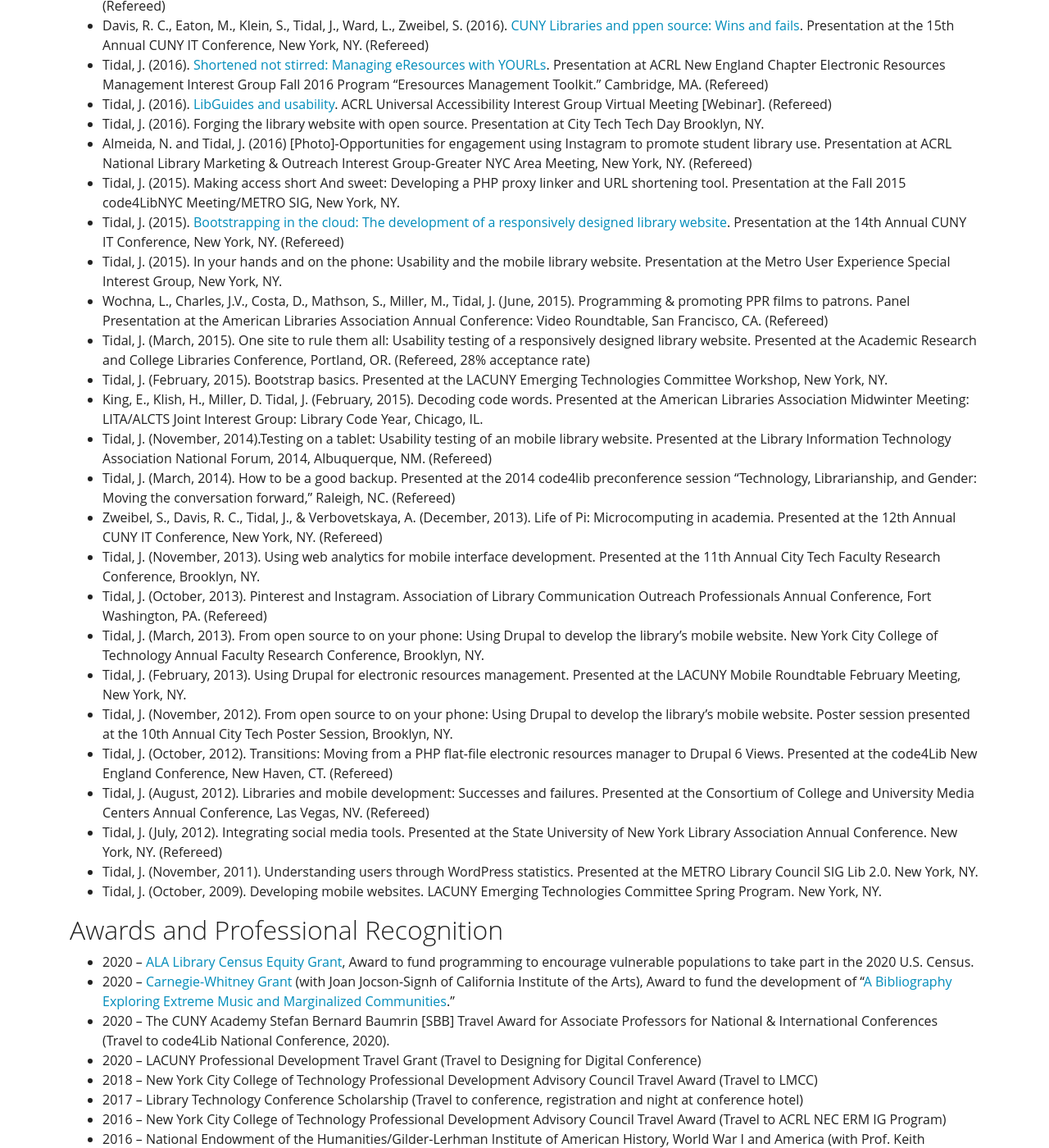
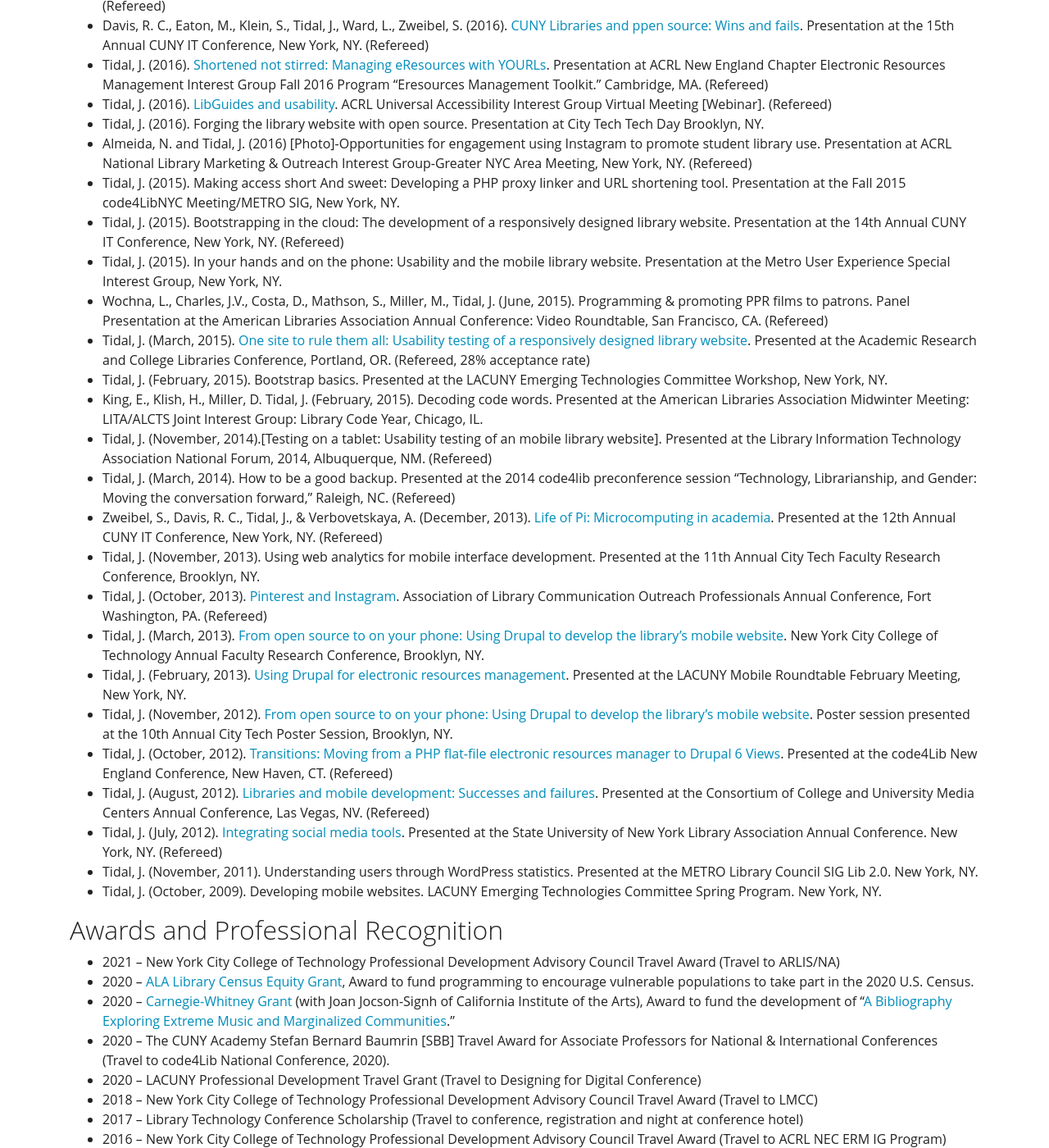
Before and after one commit to KentuckyFriedTofu/kentuckyfriedtofu.github.io.bak2, a Jekyll site: the page built from cv.md, in a window 1280 px wide and 1400 px high, scrolled down 4288 px. Shown: the whole window at 82% size. Built offline with Jekyll 4.4.1, drawn with Linux system fonts in a browser that asks for light colours; some of the changed text lies outside the part shown.

Commit message:
Update cv.md

```diff
--- a/cv.md
+++ b/cv.md
@@ -108,7 +108,7 @@ View my [Google Scholar Profile](https://scholar.google.com/citations?user=mAq-F
 
 ### Conference Proceedings
 
-* Tidal, J. (2015) One Site to Rule Them All: Usability Testing of a Responsively Designed Library Website. In Mueller, D. (Ed.) Creating Sustainable Community The Proceedings of the ACRL 2015 Conference . Paper presented at the Association of College and Research Libraries, Portland OR, 25-28 March (pp. 593-604). Association of College and Research Libraries: Chicago.
+* Tidal, J. (2015) [One Site to Rule Them All: Usability Testing of a Responsively Designed Library Website](https://academicworks.cuny.edu/ny_pubs/122/). In Mueller, D. (Ed.) Creating Sustainable Community The Proceedings of the ACRL 2015 Conference . Paper presented at the Association of College and Research Libraries, Portland OR, 25-28 March (pp. 593-604). Association of College and Research Libraries: Chicago.
 
 ### Encyclopedia Entries
 
@@ -139,7 +139,7 @@ View my [Google Scholar Profile](https://scholar.google.com/citations?user=mAq-F
 * Almeida, N., Hill, H., and Tidal, J. (2018). [You can’t always get what you want: User experience & the shifting contexts of library pedagogy](https://docs.google.com/presentation/d/1nXYILPwcKR-SCZQ8NIBNLYMDvTfrzG8ieKrsgogX6rU/edit?usp=sharing). Presentation at the CUNY IT Conference, New York, NY. (Refereed)<br>
 * Abrams, K. and Tidal, J. (2018). [Optimizing library marketing with short links](https://docs.google.com/presentation/d/17CD18E0zmh4_xXK3Z2v8WdSQhsh3Mqbe0ouDruT6bE4/edit?usp=sharing). Presentation at the Library Marketing and Communication Conference, St. Louis, MO. (Refereed)<br>
 * Tidal, J. (2018). [Accessibility and the City Tech Library Website](https://docs.google.com/presentation/d/1KNPwPXQPRpqgkonq_1Pq5gUgJN9S5D78pu1bIIldsGk/edit?usp=sharing) Presentation at the L’Association des Bibliothécaires du Québec (Quebec Library Association) 86th Annual Conference, Montreal, QC, Canada. (Refereed)<br>
-* Tidal, J. (2018). Promoting banned books in the City Tech library. Presentation at Banned Books Symposium, Newburgh, NY.<br>
+* Tidal, J. (2018). [Promoting banned books in the City Tech library](https://academicworks.cuny.edu/ny_pubs/234). Presentation at Banned Books Symposium, Newburgh, NY.<br>
 * Davis, R. C., Eaton, M., Klein, S., Tidal, J. (2017). [Accessibility in the time of limited resources](https://academicworks.cuny.edu/ny_pubs/215). Presentations at the 16th Annual CUNY IT Conference, New York, NY. (Refereed)<br>
 * Almeida, N. and Tidal, J. (2017). [Mixed methods not mixed messages: Improving LibGuides with student usability data](https://drive.google.com/open?id=1rEKy2TU3EDJYWQeQJe__PKNa_pbq7fJJhoO2Ujv27UQ). The 9th International Evidence Based Library and Information Practice Conference. Drexel University. Philadelphia, PA. (Refereed)<br>
 * Abrams, K. and Tidal, J. (2017). [Electronic resource management and YOURLS](http://academicworks.cuny.edu/ny_pubs/158/). Presentation at OLC Collaborate with Emerging Learning Design, Montclair, NJ.
@@ -150,28 +150,29 @@ View my [Google Scholar Profile](https://scholar.google.com/citations?user=mAq-F
 * Tidal, J. (2016). Forging the library website with open source. Presentation at City Tech Tech Day Brooklyn, NY.<br>
 * Almeida, N. and Tidal, J. (2016) [Photo]-Opportunities for engagement using Instagram to promote student library use. Presentation at ACRL National Library Marketing & Outreach Interest Group-Greater NYC Area Meeting, New York, NY. (Refereed)<br>
 * Tidal, J. (2015). Making access short And sweet: Developing a PHP proxy linker and URL shortening tool. Presentation at the Fall 2015 code4LibNYC Meeting/METRO SIG, New York, NY.<br>
-* Tidal, J. (2015). [Bootstrapping in the cloud: The development of a responsively designed library website](https://www.citytech.cuny.edu/eparse/Archives/jtidal/Scholarship/2015/Presentations/CUNY%20IT%20Conference/CUNYITConf15.pptx). Presentation at the 14th Annual CUNY IT Conference, New York, NY. (Refereed)<br>
+* Tidal, J. (2015). Bootstrapping in the cloud: The development of a responsively designed library website. Presentation at the 14th Annual CUNY IT Conference, New York, NY. (Refereed)<br>
 * Tidal, J. (2015). In your hands and on the phone: Usability and the mobile library website. Presentation at the Metro User Experience Special Interest Group, New York, NY.<br>
 * Wochna, L., Charles, J.V., Costa, D., Mathson, S., Miller, M., Tidal, J. (June, 2015). Programming & promoting PPR films to patrons. Panel Presentation at the American Libraries Association Annual Conference: Video Roundtable, San Francisco, CA. (Refereed)<br>
-* Tidal, J. (March, 2015). One site to rule them all: Usability testing of a responsively designed library website. Presented at the Academic Research and College Libraries Conference, Portland, OR. (Refereed, 28% acceptance rate)<br>
+* Tidal, J. (March, 2015). [One site to rule them all: Usability testing of a responsively designed library website](https://www.dropbox.com/s/8w6urss7zsne93s/One%20Site%20to%20Rule%20Them%20All.ppt?dl=0). Presented at the Academic Research and College Libraries Conference, Portland, OR. (Refereed, 28% acceptance rate)<br>
 * Tidal, J. (February, 2015). Bootstrap basics. Presented at the LACUNY Emerging Technologies Committee Workshop, New York, NY.<br>
 * King, E., Klish, H., Miller, D. Tidal, J. (February, 2015). Decoding code words. Presented at the American Libraries Association Midwinter Meeting: LITA/ALCTS Joint Interest Group: Library Code Year, Chicago, IL.<br>
-* Tidal, J. (November, 2014).Testing on a tablet: Usability testing of an mobile library website. Presented at the Library Information Technology Association National Forum, 2014, Albuquerque, NM. (Refereed)<br>
+* Tidal, J. (November, 2014).[Testing on a tablet: Usability testing of an mobile library website]. Presented at the Library Information Technology Association National Forum, 2014, Albuquerque, NM. (Refereed)<br>
 * Tidal, J. (March, 2014). How to be a good backup. Presented at the 2014 code4lib preconference session “Technology, Librarianship, and Gender: Moving the conversation forward,” Raleigh, NC. (Refereed)<br>
-* Zweibel, S., Davis, R. C., Tidal, J., & Verbovetskaya, A. (December, 2013). Life of Pi: Microcomputing in academia. Presented at the 12th Annual CUNY IT Conference, New York, NY. (Refereed)<br>
+* Zweibel, S., Davis, R. C., Tidal, J., & Verbovetskaya, A. (December, 2013). [Life of Pi: Microcomputing in academia](https://github.com/szweibel/CUNY-IT-Presentation). Presented at the 12th Annual CUNY IT Conference, New York, NY. (Refereed)<br>
 * Tidal, J. (November, 2013). Using web analytics for mobile interface development. Presented at the 11th Annual City Tech Faculty Research Conference, Brooklyn, NY.<br>
-* Tidal, J. (October, 2013). Pinterest and Instagram. Association of Library Communication Outreach Professionals Annual Conference, Fort Washington, PA. (Refereed)<br>
-* Tidal, J. (March, 2013). From open source to on your phone: Using Drupal to develop the library’s mobile website. New York City College of Technology Annual Faculty Research Conference, Brooklyn, NY.<br>
-* Tidal, J. (February, 2013). Using Drupal for electronic resources management. Presented at the LACUNY Mobile Roundtable February Meeting, New York, NY.<br>
-* Tidal, J. (November, 2012). From open source to on your phone: Using Drupal to develop the library’s mobile website. Poster session presented at the 10th Annual City Tech Poster Session, Brooklyn, NY.<br>
-* Tidal, J. (October, 2012). Transitions: Moving from a PHP flat-file electronic resources manager to Drupal 6 Views. Presented at the code4Lib New England Conference, New Haven, CT. (Refereed)<br>
-* Tidal, J. (August, 2012). Libraries and mobile development: Successes and failures. Presented at the Consortium of College and University Media Centers Annual Conference, Las Vegas, NV. (Refereed)<br>
-* Tidal, J. (July, 2012). Integrating social media tools. Presented at the State University of New York Library Association Annual Conference. New York, NY. (Refereed)
+* Tidal, J. (October, 2013). [Pinterest and Instagram](Pinterest). Association of Library Communication Outreach Professionals Annual Conference, Fort Washington, PA. (Refereed)<br>
+* Tidal, J. (March, 2013). [From open source to on your phone: Using Drupal to develop the library’s mobile website](https://www.citytech.cuny.edu/eparse/Archives/jtidal/Scholarship/2013/Presentations/From%20Open%20Souce%20to%20On%20Your%20Phone%20City%20Tech%20Faculty%20Research%20Conference/From%20Open%20Source%20to%20On%20Your%20Phone%204-5-13.ppt). New York City College of Technology Annual Faculty Research Conference, Brooklyn, NY.<br>
+* Tidal, J. (February, 2013). [Using Drupal for electronic resources management](Using Drupal). Presented at the LACUNY Mobile Roundtable February Meeting, New York, NY.<br>
+* Tidal, J. (November, 2012). [From open source to on your phone: Using Drupal to develop the library’s mobile website](https://www.citytech.cuny.edu/eparse/Archives/jtidal/Scholarship/2013/Presentations/From%20Open%20Souce%20to%20On%20Your%20Phone%20City%20Tech%20Faculty%20Research%20Conference/From%20Open%20Source%20to%20On%20Your%20Phone%204-5-13.ppt). Poster session presented at the 10th Annual City Tech Poster Session, Brooklyn, NY.<br>
+* Tidal, J. (October, 2012). [Transitions: Moving from a PHP flat-file electronic resources manager to Drupal 6 Views](Transitions). Presented at the code4Lib New England Conference, New Haven, CT. (Refereed)<br>
+* Tidal, J. (August, 2012). [Libraries and mobile development: Successes and failures](Media Centers). Presented at the Consortium of College and University Media Centers Annual Conference, Las Vegas, NV. (Refereed)<br>
+* Tidal, J. (July, 2012). [Integrating social media tools](http://prezi.com/0uahnej-x1ri/integrating-social-media-tools-sunyla-2012/). Presented at the State University of New York Library Association Annual Conference. New York, NY. (Refereed)
 * Tidal, J. (November, 2011). Understanding users through WordPress statistics. Presented at the METRO Library Council SIG Lib 2.0. New York, NY.<br>
 * Tidal, J. (October, 2009). Developing mobile websites. LACUNY Emerging Technologies Committee Spring Program. New York, NY.
 
 ## Awards and Professional Recognition
 
+* 2021 – New York City College of Technology Professional Development Advisory Council Travel Award (Travel to ARLIS/NA)<br>
 * 2020 – [ALA Library Census Equity Grant](http://www.ala.org/news/member-news/2020/09/ala-awards-additional-100-library-census-equity-fund-grants), Award to fund programming to encourage vulnerable populations to take part in the 2020 U.S. Census.<br>
 * 2020 – [Carnegie-Whitney Grant](http://www.ala.org/aboutala/offices/publishing/sundry/alapubawrds/carnegiewhitneypast) (with Joan Jocson-Signh of California Institute of the Arts), Award to fund the development of “[A Bibliography Exploring Extreme Music and Marginalized Communities](https://libguides.citytech.cuny.edu/extrememusicbib/home).”<br>
 * 2020 – The CUNY Academy Stefan Bernard Baumrin [SBB] Travel Award for Associate Professors for National & International Conferences (Travel to code4Lib National Conference, 2020).<br>
```
